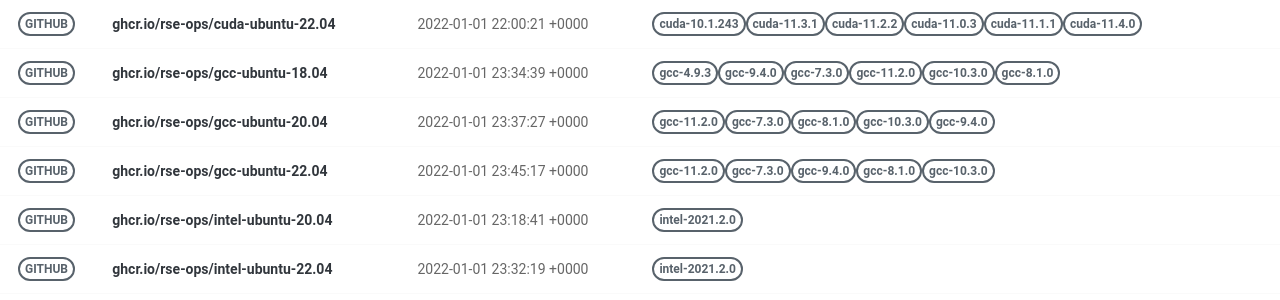
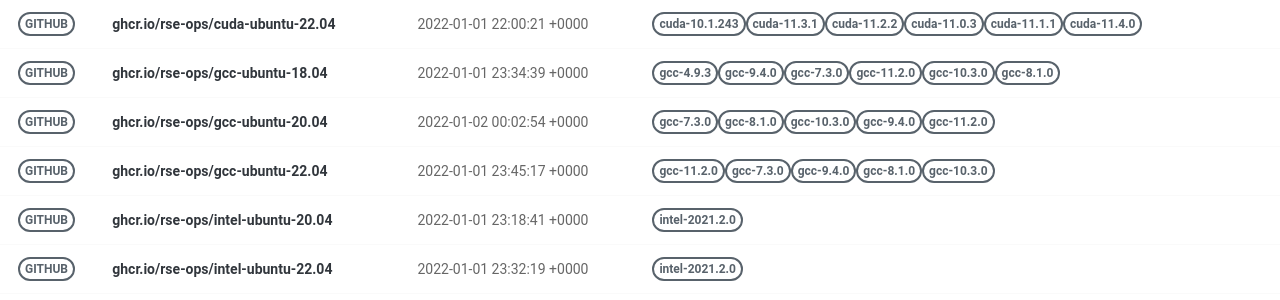
Before and after one commit to rse-ops/docker-images, a Jekyll site: the page built from pages/index.md, in a window 1280 px wide. Shown: the part 326-626 px from the top of the page. Built offline with Jekyll 4.4.1, drawn with Linux system fonts in a browser that asks for light colours; nearby versions of some CDN libraries.

Commit message:
Automated push to update library 2022-01-02

```diff
--- a/_library/ghcr.io-rse-ops-gcc-ubuntu-20.04.md
+++ b/_library/ghcr.io-rse-ops-gcc-ubuntu-20.04.md
@@ -1,14 +1,11 @@
 ---
 layout: container
 name: ghcr.io/rse-ops/gcc-ubuntu-20.04
-updated_at: 2022-01-01 23:37:27.800842
+updated_at: 2022-01-02 00:02:54.158980
 
 
 container_url: https://github.com/orgs/rse-ops/packages/container/package/gcc-ubuntu-20.04
 versions:
- - tag: gcc-11.2.0
-   dockerfile: https://github.com/rse-ops/docker-images/blob/main/ubuntu/gcc/Dockerfile
-   manifest: https://crane.ggcr.dev/manifest/ghcr.io/rse-ops/gcc-ubuntu-20.04:gcc-11.2.0
  - tag: gcc-7.3.0
    dockerfile: https://github.com/rse-ops/docker-images/blob/main/ubuntu/gcc/Dockerfile
    manifest: https://crane.ggcr.dev/manifest/ghcr.io/rse-ops/gcc-ubuntu-20.04:gcc-7.3.0
```
Also changed, not shown: other parts of _library/ghcr.io-rse-ops-gcc-ubuntu-20.04.md (+3 -0 lines).
